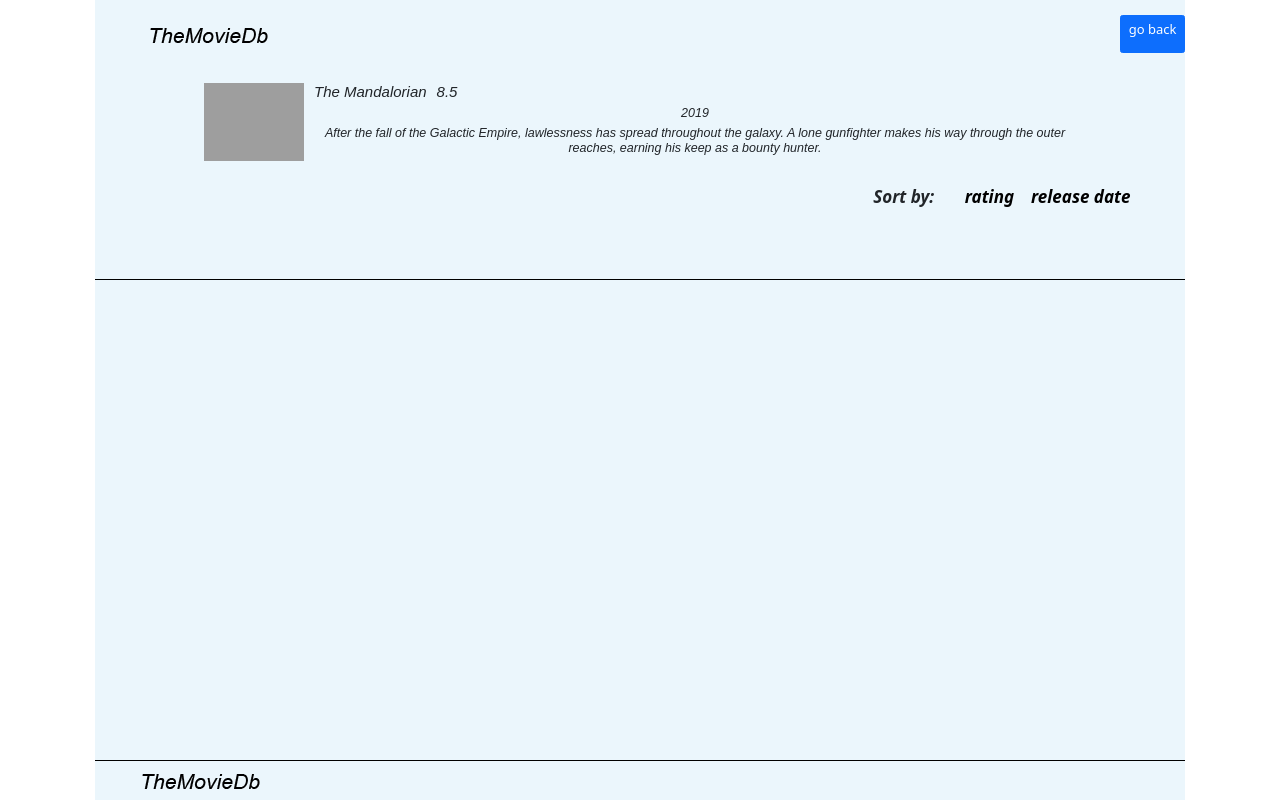
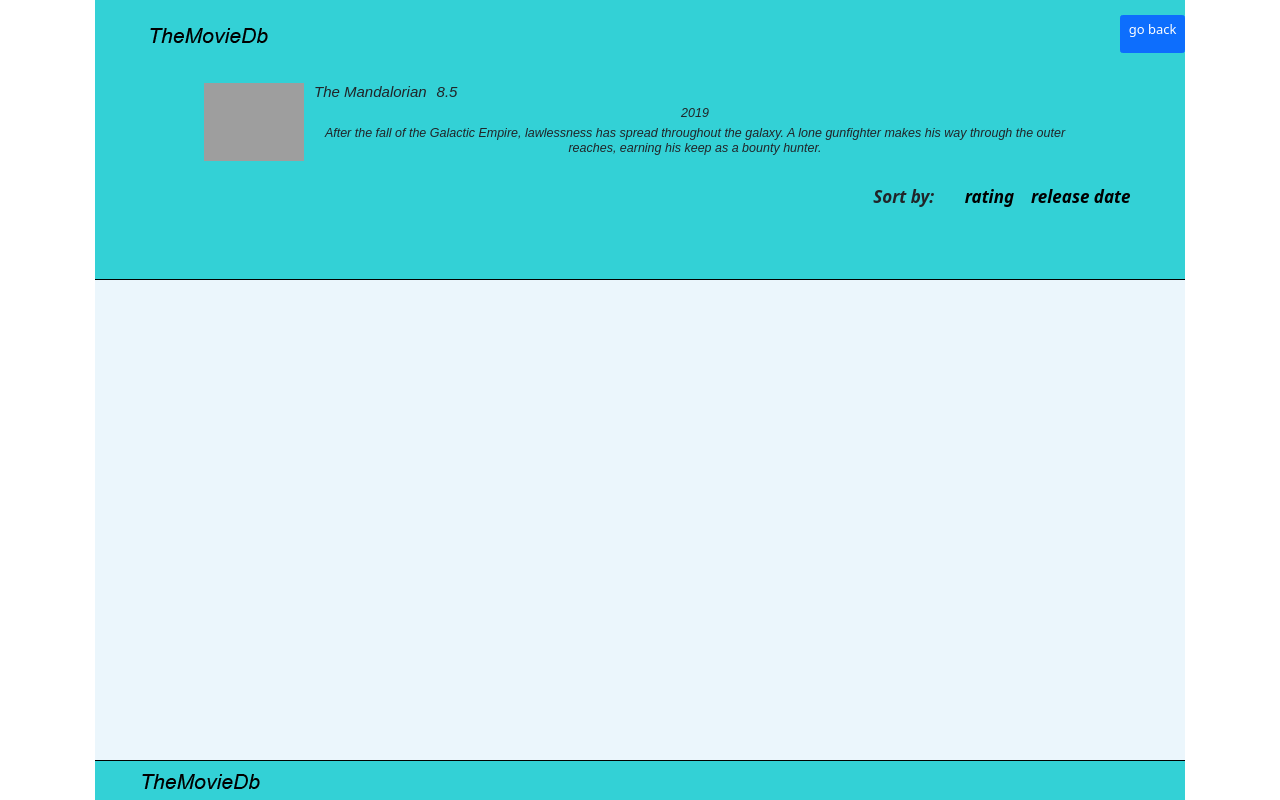
Before and after one commit to JIeCoRyI3/the-movie-db, a React app: page /film/1 in a window 1280 px wide. Built offline with nearby package versions, Linux system fonts and the light colour scheme; grey boxes are pictures that could not be loaded.

```diff
--- a/src/components/Footer/Footer.module.css
+++ b/src/components/Footer/Footer.module.css
@@ -1,6 +1,6 @@
 .footer {
     height: 4em;
-    background-color:#ebf6fc;
+    background-color:#33d1d6;
     display: flex;
     align-items: center;
     margin-top: auto;
--- a/src/components/Header/Header.module.css
+++ b/src/components/Header/Header.module.css
@@ -1,5 +1,5 @@
 .headerComponent {
-    background-color: #ebf6fc;
+    background-color: #33d1d6;
     border-bottom: 1px solid black;
     box-sizing: border-box;
     height: 28em;
```
